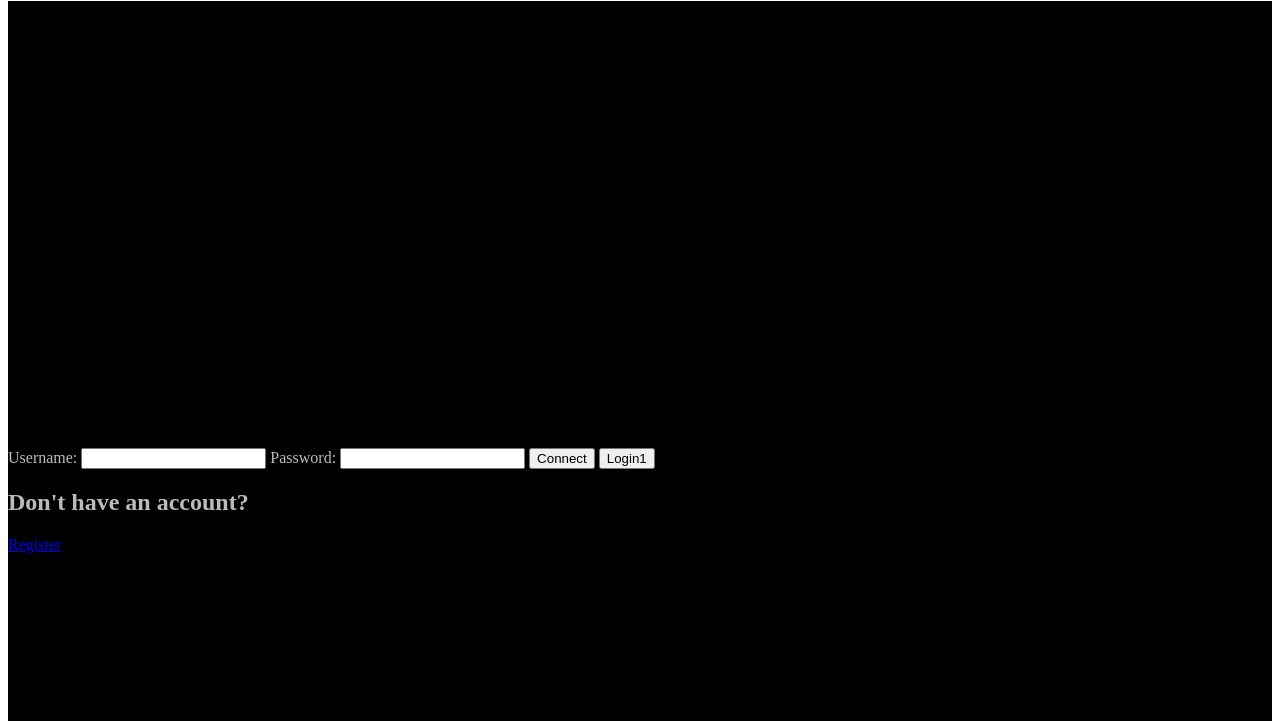
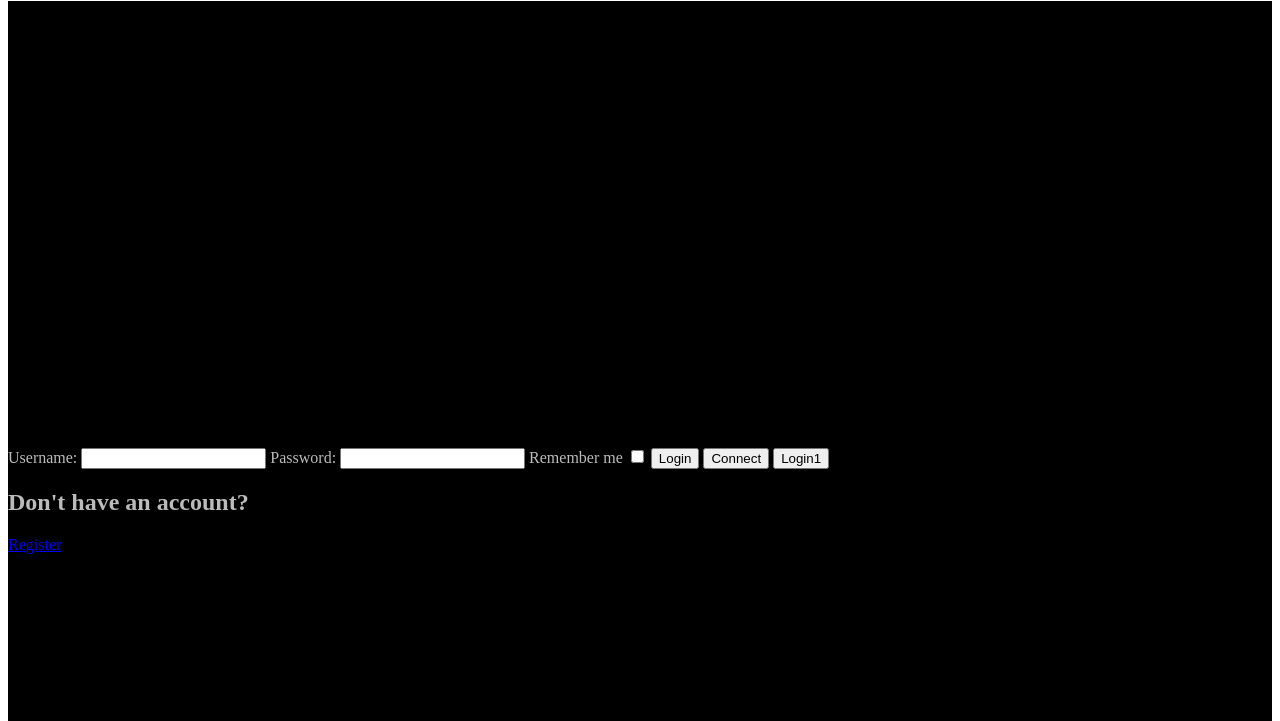
Before and after one commit to ainugiri/Dec2024GitTestRepo, a plain HTML site: page index.html in a window 1280 px wide. Shown: the part 79-800 px from the top of the page. Drawn offline with Linux system fonts and the light colour scheme.

Commit message:
Added Checkbox

```diff
--- a/index.html
+++ b/index.html
@@ -30,6 +30,10 @@
             <label for="password">Password:</label>
             <input type="password" id="password" name="password" required>
 
+            <label for = "remember">Remember me</label>
+            <input type="checkbox" id="remember" name="remember">
+
+            <button type="submit">Login</button>
             <button type="submit">Connect</button>
             <button type="submit">Login1</button>
         </form>
```
